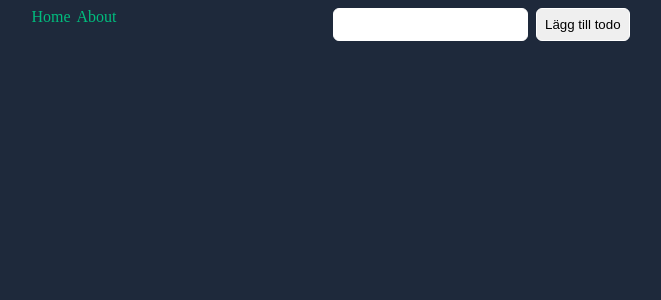
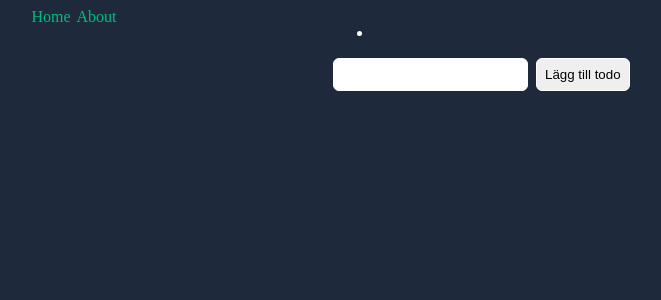
Before and after one commit to OmarAlawi16/Vue, a Vue app: page / in a window 1280 px wide. Both pictures are taken after a click on the button "Lägg till todo". Shown: the top 300 px of the page, without its empty margins (307-968 px from the left). Built offline with nearby package versions, Linux system fonts and the light colour scheme.

Commit message:
Display todo

```diff
--- a/src/views/HomeView.vue
+++ b/src/views/HomeView.vue
@@ -9,6 +9,14 @@
 
 <template>
   <main>
+    <div class="my-8">
+      <ul v-if="todos.length > 0">
+        <li v-for="(todo, index) in todos" :key="index">
+          {{ todo }}
+        </li>
+      </ul>
+      <p v-if="todos.length === 0">Du är klar med alla uppgifter!</p>
+    </div>
     <input type="text" v-model="todoName" @keyup.enter="addTodo" />
     <button @click="addTodo">Lägg till todo</button>
   </main>
```
